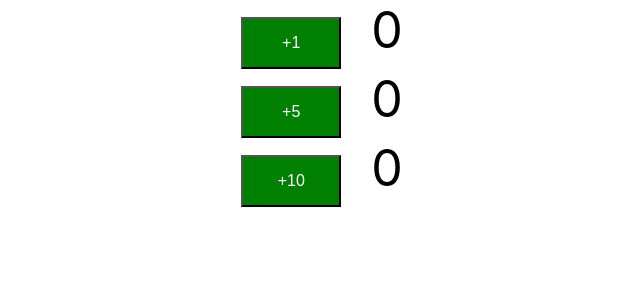
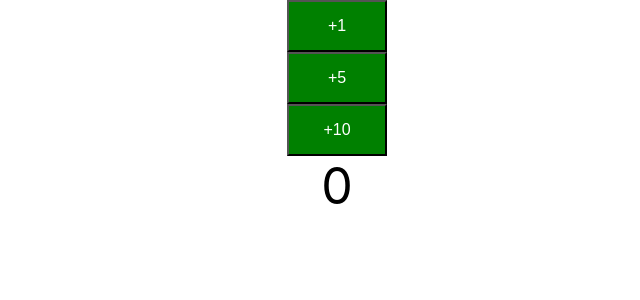
Before and after one commit to Visserr2/React-SpringBoot, a React (Create React App) app in the folder frontend/todo-app/: page / in a window 1280 px wide. Shown: the top 300 px of the page, without its empty margins (303-943 px from the left). Built offline with nearby package versions, Linux system fonts and the light colour scheme.

Commit message:
Set up parent class with state and passing that state to child components
Set up parent class with state and passing that state to child components

```diff
--- a/frontend/todo-app/src/App.js
+++ b/frontend/todo-app/src/App.js
@@ -37,8 +37,6 @@ class App extends Component {
     return (
       <div className="App">
         <Counter />
-        <Counter increment={5}/>
-        <Counter increment={10}/>
       </div>
     );
   }
--- a/frontend/todo-app/src/components/counter/Counter.jsx
+++ b/frontend/todo-app/src/components/counter/Counter.jsx
@@ -12,6 +12,7 @@ import './Counter.css';
     // let is block scoped
     // const is same scope as let only it cannot be changed
 
+    // You can pass parameters and reference of methods to components
 
 // When calling a function within JSX don't use the parentheses after the method, just the reference.
 // When calling a local function within a class-component then put 'this' before the method.
@@ -21,6 +22,7 @@ class Counter extends Component {
     constructor(){
         // always call super in constructor
         super();
+
         // setting state
         this.state = {
             counter : 0
@@ -32,34 +34,53 @@ class Counter extends Component {
 
     // Its possible to put css inline within the JSX. This let you define the styling in variables and set it in the component.
     // Normally you want to seperate style from the JSX.
-    render(){
+    render() {
         const style = {fontSize: "50px"};
 
         return (
             <div className="counter">
+                <CounterButton incrementMethod={this.increment} />
+                {/* In this component a parameter and reference to a method are passed to the component */}
+                <CounterButton increment={5} incrementMethod={this.increment}/>
+                <CounterButton increment={10} incrementMethod={this.increment}/>
+                <span className="count" style={style}>{this.state.counter}</span>
+            </div>
+        );
+    }
+
+    increment(increment) {
+        // Always call setState when changing state. The changes in setState will merge with the current state
+        this.setState({
+            counter: this.state.counter + increment
+        });
+    }
+}
+
+// The button for the component
+class CounterButton extends Component {
+
+    render(){
+        return (
+            <div className="counter">
                <button onClick={this.increment}>+{this.props.increment}</button>
-               <span className="count" style={style}>{this.state.counter}</span>
             </div>
         )
     }
 
     // You can automatically bind a method to the context with an arrow function.
     // The syntax is: increment = () => {};
-    increment() {
-        // Always call setState when changing state. The changes in setState will merge with the current state
-        this.setState({
-          counter: this.state.counter + this.props.increment
-        });
+    increment = () => {
+         this.props.incrementMethod(this.props.increment);
     }
 }
 
 // Setting default props for Counter Component
-Counter.defaultProps = {
+CounterButton.defaultProps = {
     increment: 1
 }
 
 // Setting check for property type
-Counter.propTypes = {
+CounterButton.propTypes = {
     increment: PropTypes.number
 }
 
```
